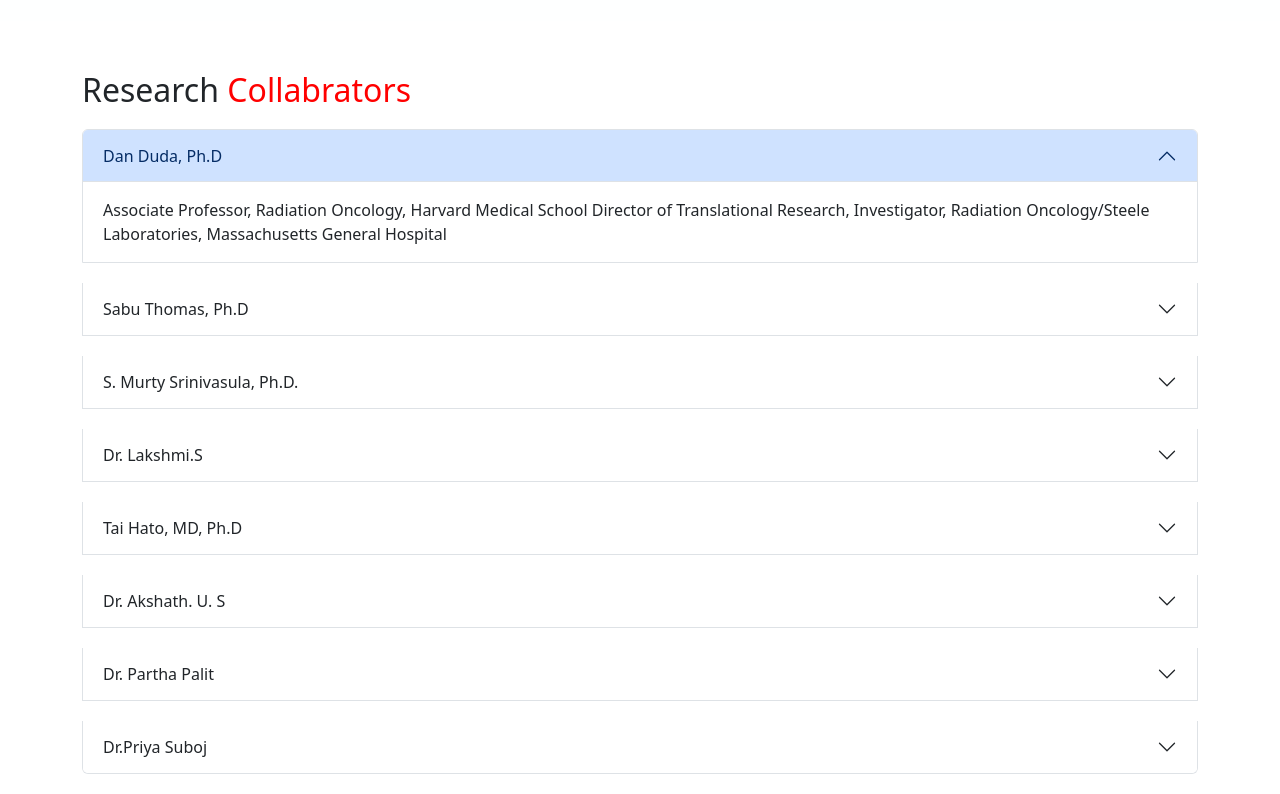
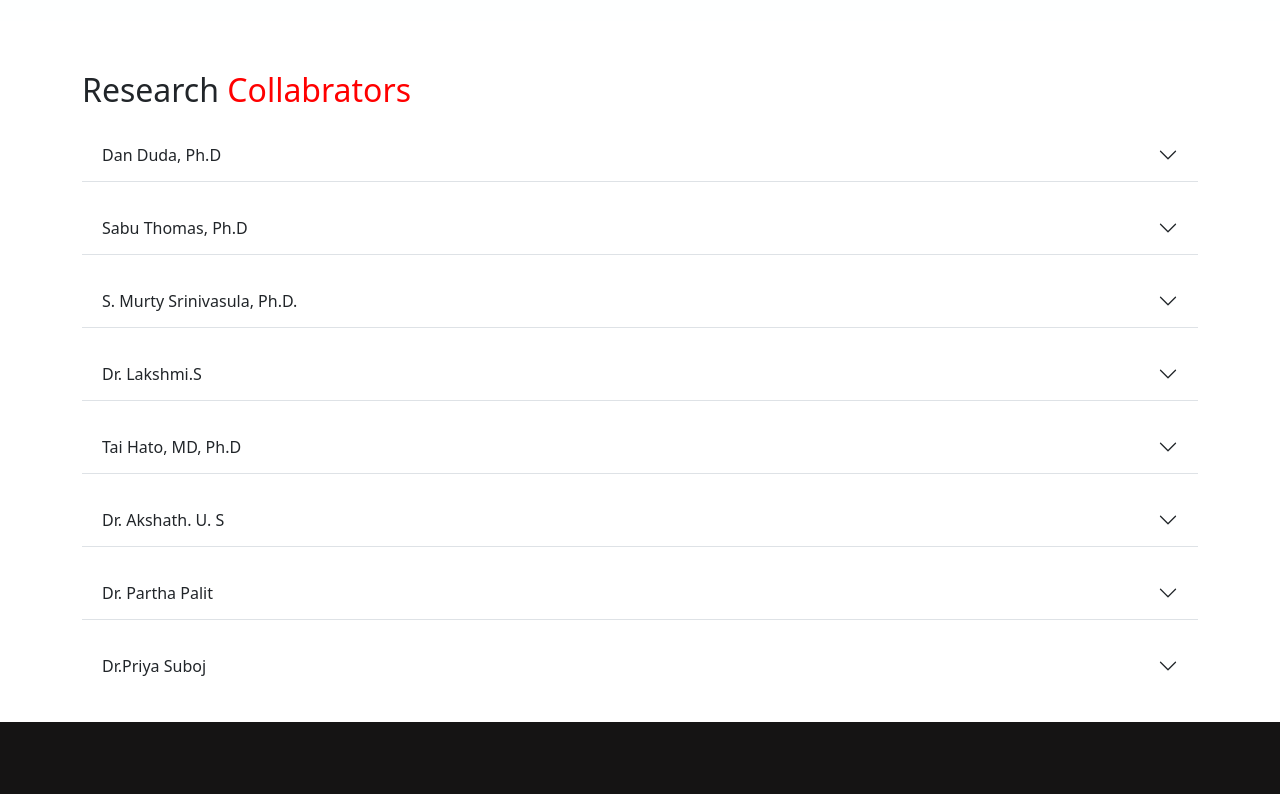
Before and after one commit to paulprince24542/ctim-react, a React (Vite) app: page /research in a window 1280 px wide. Shown: the part 1186-1980 px from the top of the page. Built offline with nearby package versions, Linux system fonts and the light colour scheme; a web font is replaced by a local one.

Commit message:
Research Page Updated

```diff
--- a/src/assets/Pages/Research/research.jsx
+++ b/src/assets/Pages/Research/research.jsx
@@ -4,6 +4,7 @@ import "./research.css";
 
 import Navbar from "../../components/Navbar/Navbar";
 import Footer from "../../components/Footer/footer";
+import collaboratorData from "../../Utils/data";
 
 const Research = () => {
   return (
@@ -93,214 +94,33 @@ const Research = () => {
         <h2>
           Research <span style={{ color: "red" }}>Collabrators</span>
         </h2>
-        <div className="accordion" id="accordionExample">
-          <div className="accordion-item">
-            <h2 className="accordion-header" id="headingOne">
+        <div class="accordion accordion-flush" id="accordionFlushExample">
+          {collaboratorData.map((data) => (
+            <div class="accordion-item">
+              <h2 class="accordion-header" id="flush-headingOne">
                 <button
-                className="accordion-button"
+                  class="accordion-button collapsed"
                   type="button"
                   data-bs-toggle="collapse"
-                data-bs-target="#collapseOne"
-                aria-expanded="true"
-                aria-controls="collapseOne"
+                  data-bs-target={"#" + data.id}
+                  aria-expanded="false"
+                  aria-controls="flush-collapseOne"
                 >
-                Dan Duda, Ph.D
+                  {data.name}
                 </button>
               </h2>
               <div
-              id="collapseOne"
-              className="accordion-collapse collapse show"
-              aria-labelledby="headingOne"
-              data-bs-parent="#accordionExample"
+                id={data.id}
+                class="accordion-collapse collapse"
+                aria-labelledby="flush-headingOne"
+                data-bs-parent="#accordionFlushExample"
               >
-              <div className="accordion-body">
-                Associate Professor, Radiation Oncology, Harvard Medical School
-                Director of Translational Research, Investigator, Radiation
-                Oncology/Steele Laboratories, Massachusetts General Hospital
+                <div class="accordion-body">
+                 {data.desc}
                 </div>
               </div>
             </div>
-          <div className="accordion-item">
-            <h2 className="accordion-header" id="headingTwo">
-              <button
-                className="accordion-button collapsed"
-                type="button"
-                data-bs-toggle="collapse"
-                data-bs-target="#collapseTwo"
-                aria-expanded="false"
-                aria-controls="collapseTwo"
-              >
-                Sabu Thomas, Ph.D
-              </button>
-            </h2>
-            <div
-              id="collapseTwo"
-              className="accordion-collapse collapse"
-              aria-labelledby="headingTwo"
-              data-bs-parent="#accordionExample"
-            >
-              <div className="accordion-body">
-                Professor of Polymer Science & Engineering, School of Chemical
-                Sciences and Founder Director, International and Inter
-                UniversityCentre for Nanoscience and Nanotechnology, Mahatma
-                Gandhi University Priyadarshini Hills P. O. Kottayam, Kerala,
-                India-686 560
-              </div>
-            </div>
-          </div>
-          <div className="accordion-item">
-            <h2 className="accordion-header" id="headingThree">
-              <button
-                className="accordion-button collapsed"
-                type="button"
-                data-bs-toggle="collapse"
-                data-bs-target="#collapseThree"
-                aria-expanded="false"
-                aria-controls="collapseThree"
-              >
-                S. Murty Srinivasula, Ph.D.
-              </button>
-            </h2>
-            <div
-              id="collapseThree"
-              className="accordion-collapse collapse"
-              aria-labelledby="headingThree"
-              data-bs-parent="#accordionExample"
-            >
-              <div className="accordion-body">
-                Professor School of Biology, BSB2112, BSB Building, Indian
-                Institute of Science Education and Research, Thiruvananthapuram,
-                Maruthamala PO, Vithura, Thiruvananthapuram - 695551, Kerala,
-                INDIA.
-              </div>
-            </div>
-          </div>
-          <div className="accordion-item">
-            <h2 className="accordion-header" id="headingThree">
-              <button
-                className="accordion-button collapsed"
-                type="button"
-                data-bs-toggle="collapse"
-                data-bs-target="#collapseThree"
-                aria-expanded="false"
-                aria-controls="collapseThree"
-              >
-                Dr. Lakshmi.S
-              </button>
-            </h2>
-            <div
-              id="collapseThree"
-              className="accordion-collapse collapse"
-              aria-labelledby="headingThree"
-              data-bs-parent="#accordionExample"
-            >
-              <div className="accordion-body">
-                Additional Professor Regional Cancer Centre Thiruvananthapuram
-                Kerala
-              </div>
-            </div>
-          </div>
-          <div className="accordion-item">
-            <h2 className="accordion-header" id="headingThree">
-              <button
-                className="accordion-button collapsed"
-                type="button"
-                data-bs-toggle="collapse"
-                data-bs-target="#collapseThree"
-                aria-expanded="false"
-                aria-controls="collapseThree"
-              >
-                Tai Hato, MD, Ph.D
-              </button>
-            </h2>
-            <div
-              id="collapseThree"
-              className="accordion-collapse collapse"
-              aria-labelledby="headingThree"
-              data-bs-parent="#accordionExample"
-            >
-              <div className="accordion-body">
-                Dept of General Thoracic Surgery, Saitama Medical Center Saitama
-                Medical University, Saitama, Japan
-              </div>
-            </div>
-          </div>
-          <div className="accordion-item">
-            <h2 className="accordion-header" id="headingThree">
-              <button
-                className="accordion-button collapsed"
-                type="button"
-                data-bs-toggle="collapse"
-                data-bs-target="#collapseThree"
-                aria-expanded="false"
-                aria-controls="collapseThree"
-              >
-                Dr. Akshath. U. S
-              </button>
-            </h2>
-            <div
-              id="collapseThree"
-              className="accordion-collapse collapse"
-              aria-labelledby="headingThree"
-              data-bs-parent="#accordionExample"
-            >
-              <div className="accordion-body">
-                Scientist Grade-II Nitte University Centre for Science Education
-                and Research-NUCSER, Mangalore
-              </div>
-            </div>
-          </div>
-          <div className="accordion-item">
-            <h2 className="accordion-header" id="headingThree">
-              <button
-                className="accordion-button collapsed"
-                type="button"
-                data-bs-toggle="collapse"
-                data-bs-target="#collapseThree"
-                aria-expanded="false"
-                aria-controls="collapseThree"
-              >
-                Dr. Partha Palit
-              </button>
-            </h2>
-            <div
-              id="collapseThree"
-              className="accordion-collapse collapse"
-              aria-labelledby="headingThree"
-              data-bs-parent="#accordionExample"
-            >
-              <div className="accordion-body">
-                Assistant Professor Dept. of Pharmaceutical Sciences Drug
-                discovery research laboratory, Assam University (A Central
-                University), Silchar-788011, India
-              </div>
-            </div>
-          </div>
-          <div className="accordion-item">
-            <h2 className="accordion-header" id="headingThree">
-              <button
-                className="accordion-button collapsed"
-                type="button"
-                data-bs-toggle="collapse"
-                data-bs-target="#collapseThree"
-                aria-expanded="false"
-                aria-controls="collapseThree"
-              >
-                Dr.Priya Suboj
-              </button>
-            </h2>
-            <div
-              id="collapseThree"
-              className="accordion-collapse collapse"
-              aria-labelledby="headingThree"
-              data-bs-parent="#accordionExample"
-            >
-              <div className="accordion-body">
-                Assistant Professor, Department of Botany and Biotechnology, St.
-                Xaviers College, Thumba, Thiruvananthapuram
-              </div>
-            </div>
-          </div>
+          ))}
         </div>
       </div>
       <Footer />
--- /dev/null
+++ b/src/assets/Utils/data.js
@@ -0,0 +1,71 @@
+var collaboratorData = [
+  {
+    id: "a1",
+    name: "Dan Duda, Ph.D",
+    desc: `Associate Professor, Radiation Oncology,\ Harvard Medical School\
+    Director of Translational Research, \Investigator, Radiation\
+    Oncology/Steele Laboratories, Massachusetts General Hospital`,
+  },
+  {
+    id: "a2",
+    name: "Sabu Thomas, Ph.D",
+    desc: `Professor of Polymer Science & Engineering, School of Chemical Sciences and
+    Founder Director, International and Inter UniversityCentre for Nanoscience and Nanotechnology,
+    Mahatma Gandhi University
+    Priyadarshini Hills P. O.
+    Kottayam, Kerala, India-686 560
+    `,
+  },
+  {
+    id: "a3",
+    name: "S. Murty Srinivasula, Ph.D.",
+    desc: `Professor
+    School of Biology,
+    BSB2112, BSB Building,
+    Indian Institute of Science Education and Research, Thiruvananthapuram,
+    Maruthamala PO, Vithura,
+    Thiruvananthapuram - 695551, Kerala, INDIA.
+    `,
+  },
+  {
+    id: "a4",
+    name: "Dr. Lakshmi.S",
+    desc: `Additional Professor
+    Regional Cancer Centre
+    Thiruvananthapuram
+    Kerala
+    `,
+  },
+  {
+    id: "a5",
+    name: "Tai Hato, MD, Ph.D",
+    desc: `Dept of General Thoracic Surgery, Saitama Medical Center
+    Saitama Medical University, Saitama, Japan
+    `,
+  },
+  {
+    id: "a6",
+    name: "Dr. Akshath. U. S",
+    desc: `Scientist Grade-II
+    Nitte University Centre for Science Education and Research-NUCSER, Mangalore
+    `,
+  },
+  {
+    id: "a7",
+    name: "Dr. Partha Palit",
+    desc: `Assistant Professor
+    Dept. of Pharmaceutical Sciences Drug discovery research laboratory, Assam University
+    (A Central University), Silchar-788011, India
+    `,
+  },
+  {
+    id: "a8",
+    name: " Dr.Priya Suboj",
+    desc: `Assistant Professor,
+    Department of Botany and Biotechnology,
+    St. Xaviers College, Thumba, Thiruvananthapuram
+    `,
+  },
+];
+
+export default collaboratorData;
```
Lines whose indentation alone changed are shown as unchanged.
